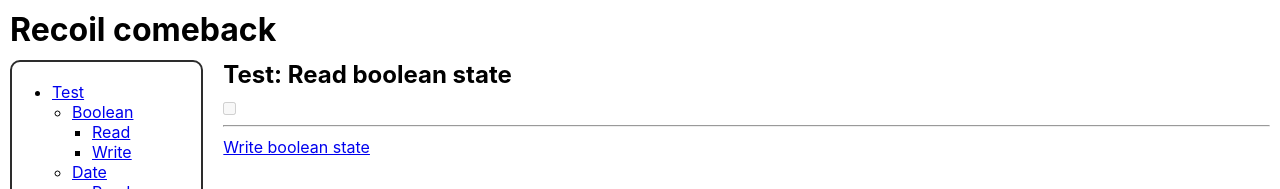
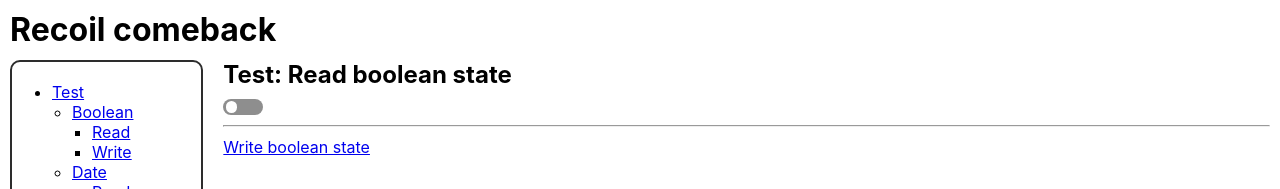
Before and after one commit to mtilda/recoil-comeback, a Next.js app: page /test/boolean/read in a window 1280 px wide. Shown: the top 189 px of the page. Built offline with nearby package versions, Linux system fonts and the light colour scheme.

Commit message:
Create switch

```diff
--- a/pages/_app.tsx
+++ b/pages/_app.tsx
@@ -4,6 +4,7 @@ import { FC } from 'react';
 import { RecoilRoot } from 'recoil';
 import routes from '../routes';
 import '../styles/app.css';
+import '../styles/switch.css';
 
 const App: FC<AppProps> = ({ Component, pageProps }) => {
   return (
--- a/pages/test/boolean/read.tsx
+++ b/pages/test/boolean/read.tsx
@@ -9,12 +9,15 @@ const TestBooleanRead: FC = () => {
   return (
     <>
       <h2>Test: <label htmlFor='write'>Read boolean state</label></h2>
+      <label className='switch'>
         <input
           id='write'
           type='checkbox'
           checked={boolean}
           disabled
         />
+        <span className='slider round'></span>
+      </label>
       <hr />
       <p>
         <Link href={routes.testBooleanWrite}>
--- a/styles/app.css
+++ b/styles/app.css
@@ -37,7 +37,7 @@ main {
   margin: 10px;
 }
 
-h1, h2, h3, h4, h5, h6, p, input, hr {
+h1, h2, h3, h4, h5, h6, p, input, label, hr {
   margin: 0 0 10px 0;
 }
 
--- /dev/null
+++ b/styles/switch.css
@@ -0,0 +1,71 @@
+.switch {
+  position: relative;
+  display: inline-block;
+  width: 2.5em;
+  height: 1em;
+}
+
+.switch input {
+  opacity: 0;
+  width: 0;
+  height: 0;
+}
+
+.slider {
+  position: absolute;
+  cursor: pointer;
+  top: 0;
+  left: 0;
+  right: 0;
+  bottom: 0;
+  background-color: #ccc;
+  -webkit-transition: .4s;
+  transition: .4s;
+}
+
+.slider:before {
+  position: absolute;
+  content: "";
+  height: 0.7em;
+  width: 0.7em;
+  left: 0.15em;
+  bottom: 0.15em;
+  background-color: white;
+  -webkit-transition: .4s;
+  transition: .4s;
+}
+
+input + .slider {
+  background-color: #5E5E5E;
+}
+
+input:checked + .slider {
+  background-color: #2E7BE3;
+}
+
+input:disabled + .slider {
+  background-color: #8E8E8E;
+}
+
+input:disabled:checked + .slider {
+  background-color: #6E7BC3;
+}
+
+input:focus + .slider {
+  box-shadow: 0 0 0.5em #6E7EE2;
+}
+
+input:checked + .slider:before {
+  -webkit-transform: translateX(1.5em);
+  -ms-transform: translateX(1.5em);
+  transform: translateX(1.5em);
+}
+
+/* Rounded sliders */
+.slider.round {
+  border-radius: 1em;
+}
+
+.slider.round:before {
+  border-radius: 50%;
+}
```
Also changed, not shown: pages/test/boolean/write.tsx (+3 -0 lines). Lines whose indentation alone changed are shown as unchanged.
